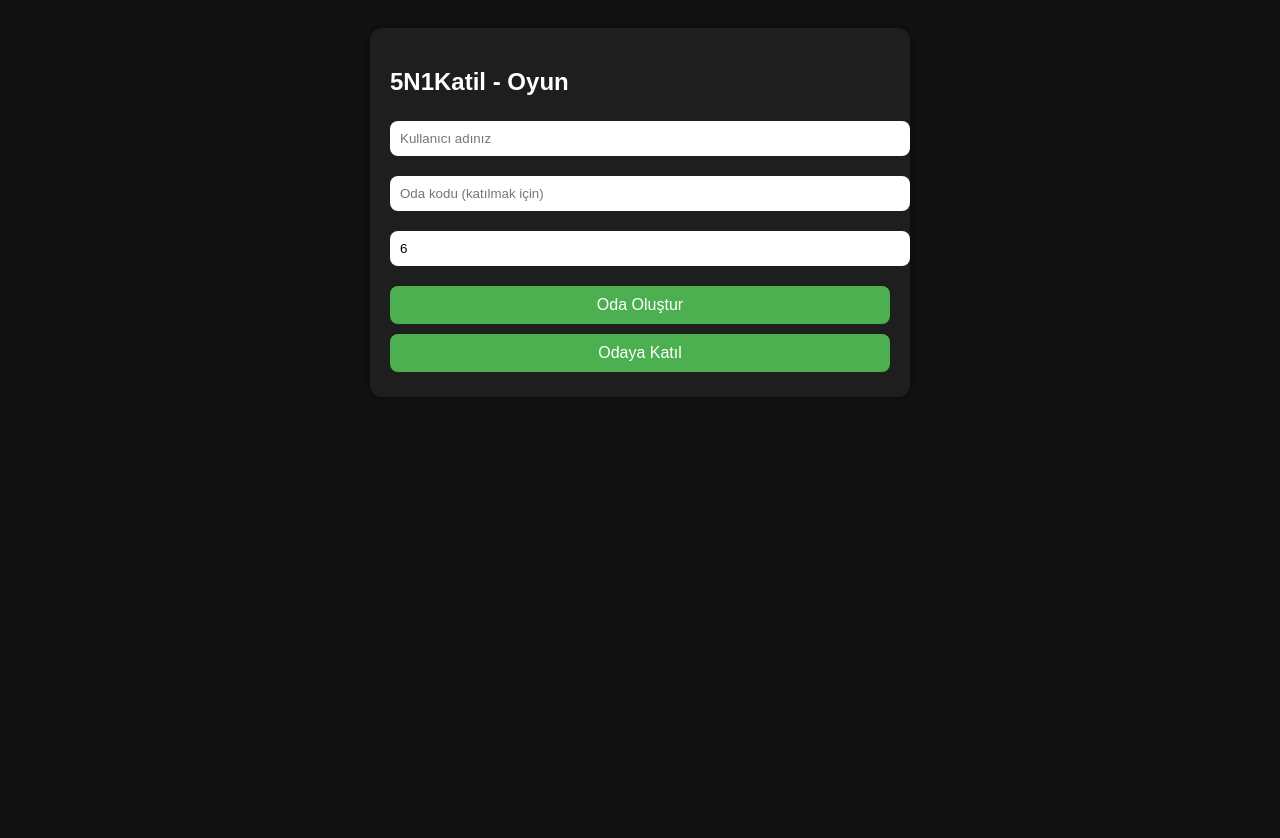
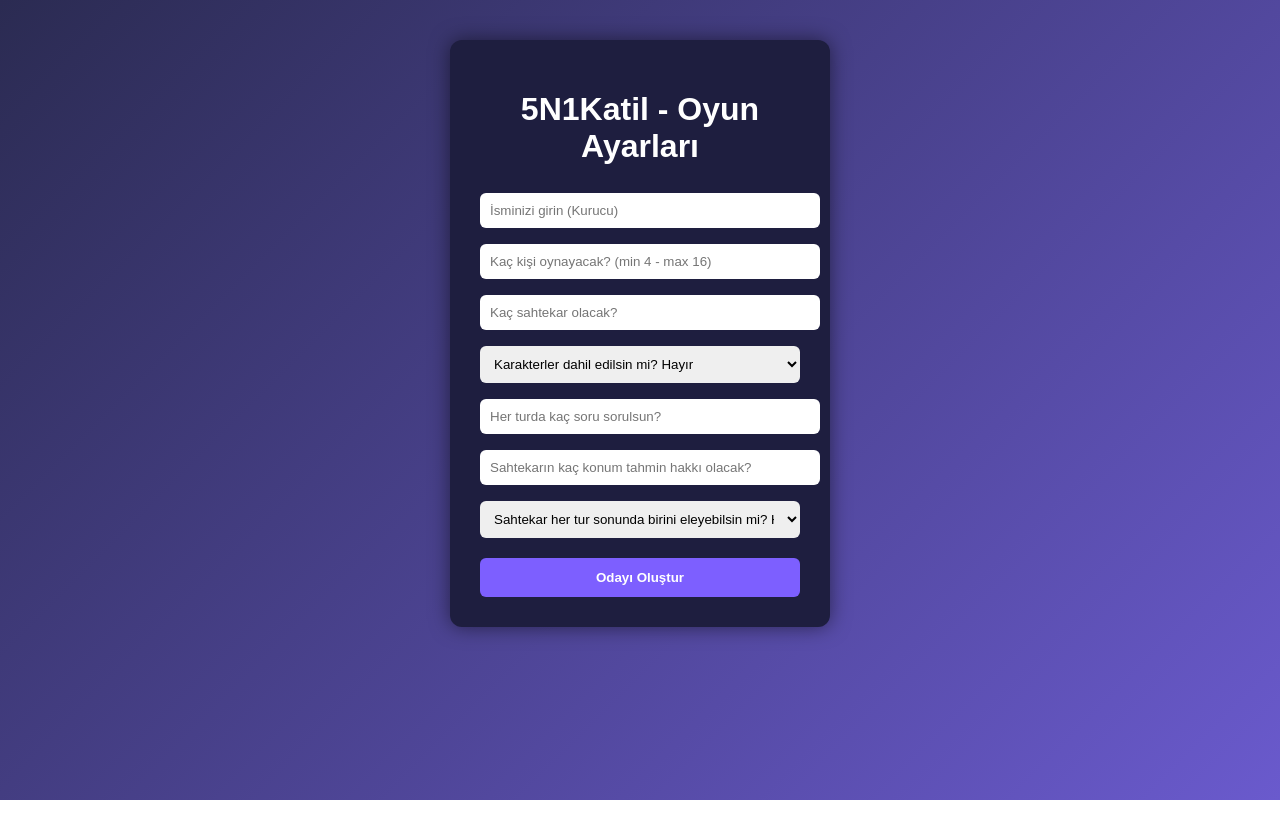
Before and after one commit to 5n1katil/sahtekarkim, a plain HTML site: page index.html in a window 1280 px wide. After the commit the page ends 800 px from the top, so only its background shows below. Drawn offline with Linux system fonts and the light colour scheme.

Commit message:
Update index.html

```diff
--- a/index.html
+++ b/index.html
@@ -3,114 +3,111 @@
 <head>
   <meta charset="UTF-8" />
   <meta name="viewport" content="width=device-width, initial-scale=1.0" />
-  <title>5N1Katil - Oyun</title>
+  <title>5N1Katil - Oyun Başlat</title>
+  <link rel="icon" href="favicon.ico" />
   <style>
     body {
+      margin: 0;
       font-family: Arial, sans-serif;
-      background-color: #121212;
-      color: white;
+      background: linear-gradient(135deg, #2b2b52, #6a5acd);
       display: flex;
       justify-content: center;
       align-items: flex-start;
       min-height: 100vh;
-      padding: 20px;
     }
-    #container {
-      max-width: 500px;
-      width: 100%;
-      background: #1e1e1e;
-      padding: 20px;
+    .container {
+      background-color: #1e1e3f;
+      color: white;
+      padding: 30px;
+      margin-top: 40px;
       border-radius: 12px;
-      box-shadow: 0 0 10px rgba(0,0,0,0.5);
+      box-shadow: 0 0 20px rgba(0,0,0,0.5);
+      width: 320px;
+      text-align: center;
     }
-    input {
+    h1 {
+      margin-bottom: 20px;
+    }
+    input, select {
       width: 100%;
       padding: 10px;
-      margin: 5px 0 15px;
-      border-radius: 8px;
+      margin: 8px 0;
       border: none;
-      outline: none;
+      border-radius: 6px;
     }
     button {
+      margin-top: 12px;
       width: 100%;
-      padding: 10px;
-      margin: 5px 0;
-      background: #4caf50;
+      padding: 12px;
+      background: #7d5fff;
       border: none;
-      border-radius: 8px;
       color: white;
-      font-size: 16px;
+      font-weight: bold;
+      border-radius: 6px;
       cursor: pointer;
+      transition: 0.3s;
     }
-    button:hover { background: #45a049; }
-
-    #roomArea { display: none; margin-top: 20px; }
-    #playerList { list-style: none; padding: 0; }
-    #playerList li { background: #333; margin: 5px 0; padding: 8px; border-radius: 6px; }
+    button:hover {
+      background: #5a3fc0;
+    }
   </style>
 </head>
 <body>
-  <div id="container">
-    <h2>5N1Katil - Oyun</h2>
-    <div id="lobbyArea">
-      <input type="text" id="nameInput" placeholder="Kullanıcı adınız" />
-      <input type="text" id="roomCodeInput" placeholder="Oda kodu (katılmak için)" />
-      <input type="number" id="playerCountInput" placeholder="Maksimum oyuncu sayısı (kurucu)" value="6" />
+  <div class="container">
+    <h1>5N1Katil - Oyun Ayarları</h1>
+    <input type="text" id="creatorName" placeholder="İsminizi girin (Kurucu)">
+    <input type="number" id="playerCount" min="4" max="16" placeholder="Kaç kişi oynayacak? (min 4 - max 16)">
+    <input type="number" id="spyCount" min="1" placeholder="Kaç sahtekar olacak?">
 
-      <button id="createRoomBtn">Oda Oluştur</button>
-      <button id="joinRoomBtn">Odaya Katıl</button>
-    </div>
+    <select id="useRoles">
+      <option value="false">Karakterler dahil edilsin mi? Hayır</option>
+      <option value="true">Karakterler dahil edilsin mi? Evet</option>
+    </select>
 
-    <div id="roomArea">
-      <h3>Oda Kodu: <span id="roomCodeDisplay"></span></h3>
-      <p>Oyuncu Sayısı: <span id="playerCountDisplay">0</span></p>
-      <ul id="playerList"><li>Henüz oyuncu yok</li></ul>
-      <button id="leaveRoomBtn" style="background:#e53935;">Odadan Çık</button>
-    </div>
+    <input type="number" id="questionCount" min="1" placeholder="Her turda kaç soru sorulsun?">
+    <input type="number" id="guessCount" min="1" placeholder="Sahtekarın kaç konum tahmin hakkı olacak?">
+
+    <select id="canEliminate">
+      <option value="false">Sahtekar her tur sonunda birini eleyebilsin mi? Hayır</option>
+      <option value="true">Sahtekar her tur sonunda birini eleyebilsin mi? Evet</option>
+    </select>
+
+    <button id="createRoomBtn">Odayı Oluştur</button>
   </div>
 
-  <!-- Firebase & Oyun Scripti -->
-  <script src="https://www.gstatic.com/firebasejs/9.22.2/firebase-app.js"></script>
-  <script src="https://www.gstatic.com/firebasejs/9.22.2/firebase-database.js"></script>
+  <!-- Artık tek bir JS dosyamız var -->
   <script src="game.js"></script>
 
   <script>
-    // Oda oluşturulduğunda UI değiştir
-    function enterRoomUI(roomCode) {
-      document.getElementById('lobbyArea').style.display = 'none';
-      document.getElementById('roomArea').style.display = 'block';
-      document.getElementById('roomCodeDisplay').textContent = roomCode;
+    document.getElementById("createRoomBtn").addEventListener("click", function() {
+      const creatorName = document.getElementById("creatorName").value.trim();
+      const playerCount = document.getElementById("playerCount").value;
+      const spyCount = document.getElementById("spyCount").value;
+      const useRoles = document.getElementById("useRoles").value === "true";
+      const questionCount = document.getElementById("questionCount").value;
+      const guessCount = document.getElementById("guessCount").value;
+      const canEliminate = document.getElementById("canEliminate").value === "true";
 
-      // Canlı oyuncu listesi dinle
-      window.gameLogic.listenPlayers(roomCode);
-    }
+      if (!creatorName) {
+        alert("Lütfen isminizi girin!");
+        return;
+      }
 
-    // Oda oluştur butonu
-    document.getElementById('createRoomBtn').addEventListener('click', () => {
-      const name = document.getElementById('nameInput').value.trim();
-      const playerCount = document.getElementById('playerCountInput').value;
-      if (!name) return alert('Lütfen adınızı girin');
-
-      const roomCode = window.gameLogic.createRoom(name, playerCount, 1, false, 3, 1, true);
-      enterRoomUI(roomCode);
+      // game.js içindeki createRoom fonksiyonunu çağırıyoruz
+      if (window.gameLogic && typeof window.gameLogic.createRoom === "function") {
+        window.gameLogic.createRoom(
+          creatorName,
+          playerCount,
+          spyCount,
+          useRoles,
+          questionCount,
+          guessCount,
+          canEliminate
+        );
+      } else {
+        alert("Oyun mantığı yüklenemedi. Lütfen sayfayı yenileyin.");
+      }
     });
-
-    // Odaya katıl butonu
-    document.getElementById('joinRoomBtn').addEventListener('click', () => {
-      const name = document.getElementById('nameInput').value.trim();
-      const roomCode = document.getElementById('roomCodeInput').value.trim().toUpperCase();
-      if (!name || !roomCode) return alert('Lütfen adınızı ve oda kodunu girin');
-
-      window.gameLogic.joinRoom(name, roomCode, (err) => {
-        if (err) return alert(err);
-        enterRoomUI(roomCode);
-      });
-    });
-
-    // Oyuncu tarayıcıyı kapattıysa odada kalmasın
-    const savedRoom = localStorage.getItem('roomCode');
-    const savedPlayer = localStorage.getItem('playerName');
-    if (savedRoom && savedPlayer) enterRoomUI(savedRoom);
   </script>
 </body>
 </html>
```
